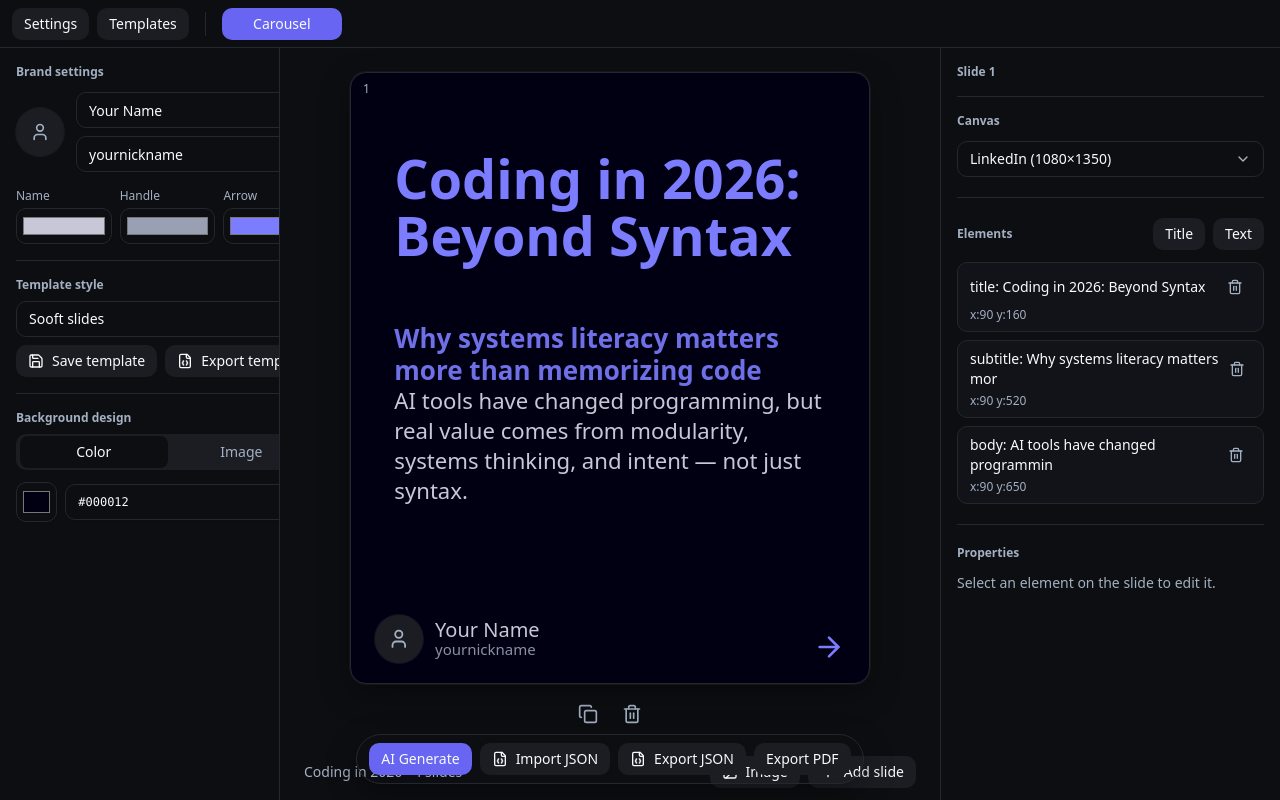
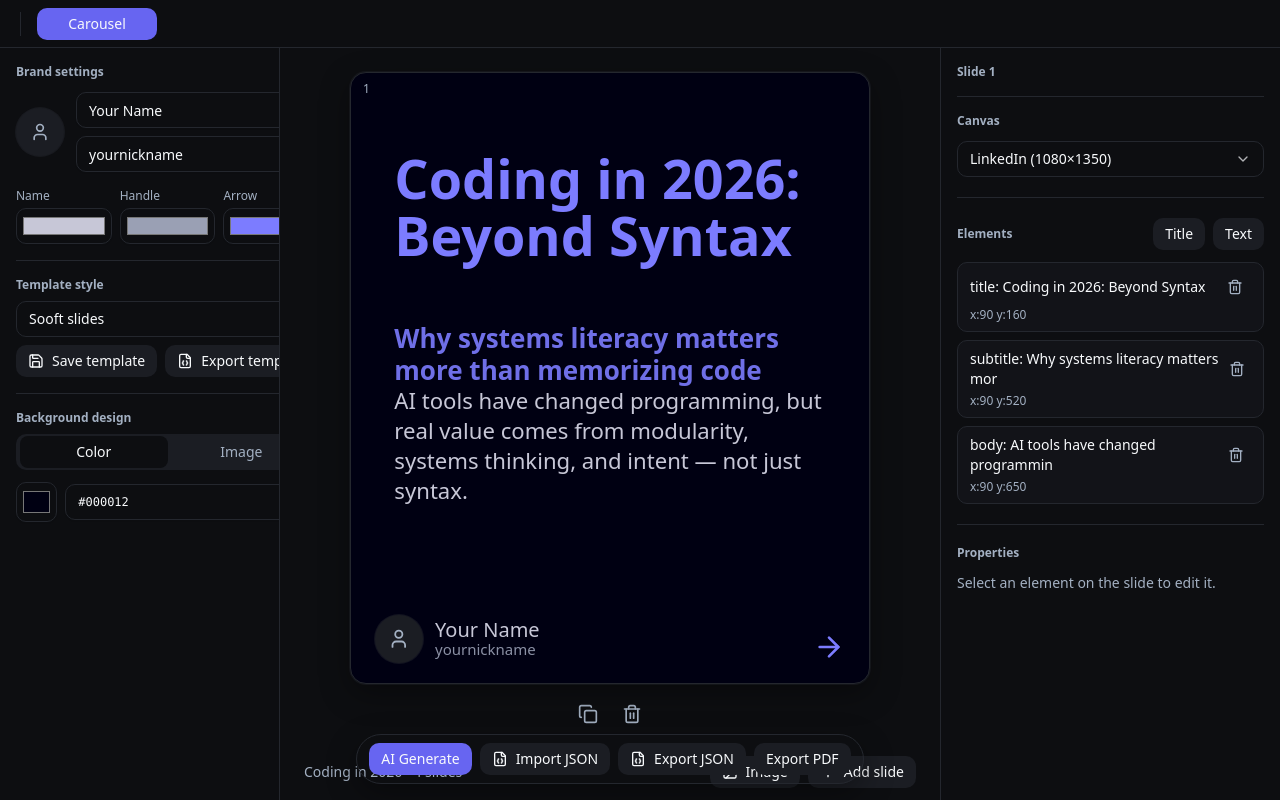
Before and after one commit to ndr3svt/slidesAssetMaker, a React (Vite) app: page / in a window 1280 px wide. Built offline with nearby package versions, Linux system fonts and the light colour scheme.

Commit message:
removes unused buttons

```diff
--- a/src/App.tsx
+++ b/src/App.tsx
@@ -500,12 +500,12 @@ export default function App() {
         </div>
       ) : null}
       <header className="flex h-12 items-center gap-2 border-b border-border bg-card px-3">
-        <Button variant="secondary" size="sm">
+        {/* <Button variant="secondary" size="sm">
           Settings
         </Button>
         <Button variant="secondary" size="sm">
           Templates
-        </Button>
+        </Button> */}
         <Separator orientation="vertical" className="mx-2 h-6" />
         {/* <div className="flex flex-1 items-center gap-2">
           <Input className="max-w-[200px]" placeholder="Upload file" disabled />
```
